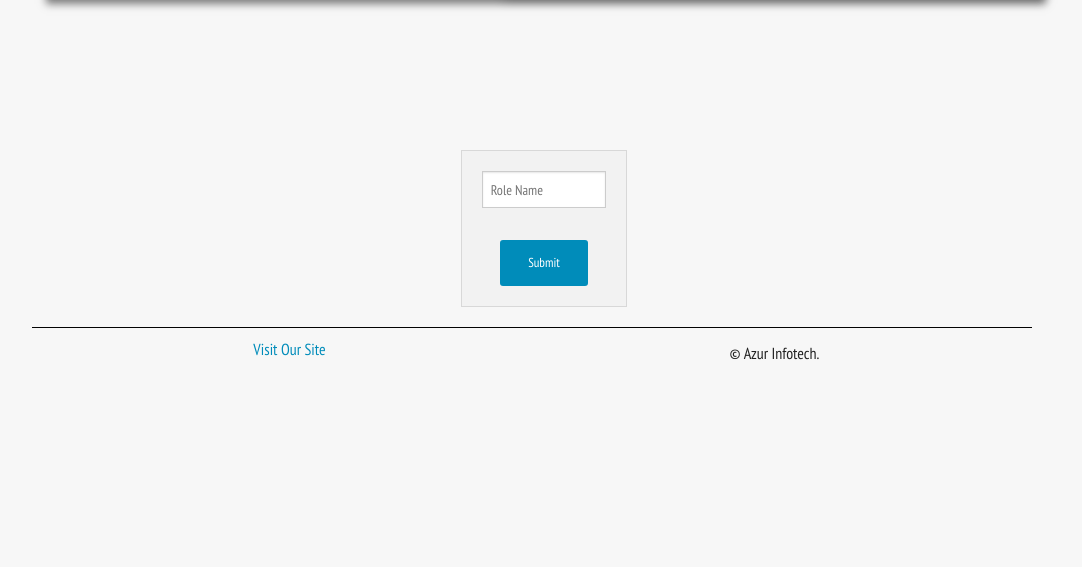
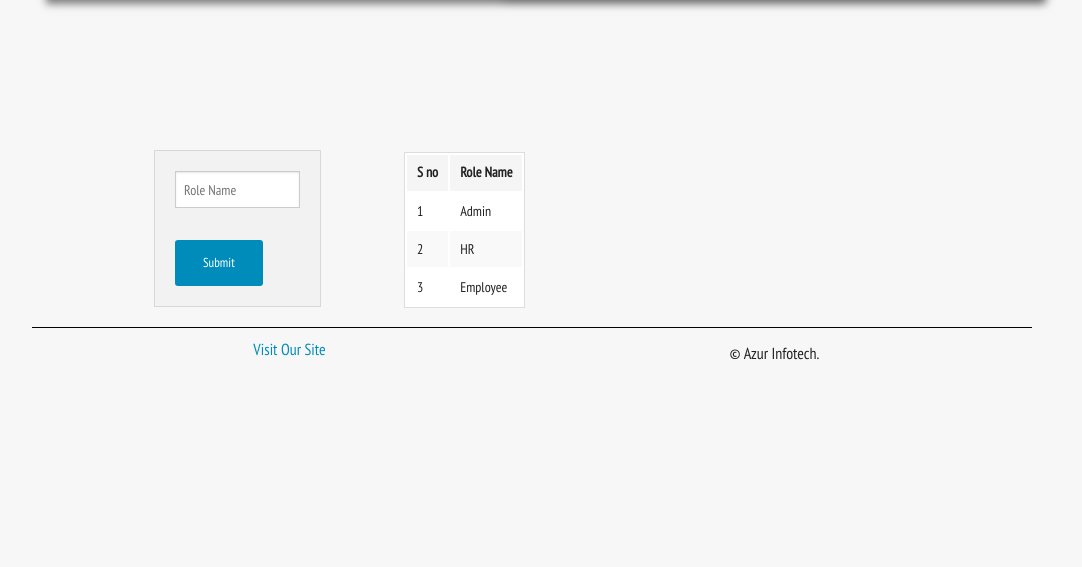
Before and after one commit to azurinfotech/hrTool, a PHP site: page /rol_form.php in a window 1280 px wide. Shown: the part 180-747 px from the top of the page, without its empty margins (96-1178 px from the left). Run offline with PHP 8.4, Linux system fonts and the light colour scheme; some libraries are stand-ins or nearby versions.

Commit message:
Roles and permissions

```diff
--- a/nbproject/private/private.xml
+++ b/nbproject/private/private.xml
@@ -3,7 +3,6 @@
     <editor-bookmarks xmlns="http://www.netbeans.org/ns/editor-bookmarks/2" lastBookmarkId="0"/>
     <open-files xmlns="http://www.netbeans.org/ns/projectui-open-files/2">
         <group>
-            <file>file:/C:/wamp/www/hrTool/header.php</file>
             <file>file:/C:/wamp/www/hrTool/forgotpass.php</file>
             <file>file:/C:/wamp/www/hrTool/login_App.php</file>
             <file>file:/C:/wamp/www/hrTool/permi_req_db.php</file>
@@ -13,6 +12,7 @@
             <file>file:/C:/wamp/www/hrTool/rol_form.php</file>
             <file>file:/C:/wamp/www/hrTool/rol_app.php</file>
             <file>file:/C:/wamp/www/hrTool/roll_db.php</file>
+            <file>file:/C:/wamp/www/hrTool/rol_permi.php</file>
             <file>file:/C:/wamp/www/hrTool/permi_form.php</file>
         </group>
     </open-files>
--- a/rol_form.php
+++ b/rol_form.php
@@ -10,7 +10,7 @@
 <?php include 'header.php'; ?>
         </header>
 
-    <div id="container2" class="row" align="center" style="margin-top:150px; width:200px;">
+    <div id="container2" class="row" style="margin-top:150px; width:200px; margin-left:250px;">
 
     <form class="container1" action="rol_app.php">
         <div class="panel large-10 medium-10"
@@ -21,6 +21,29 @@
  </div>
 </form>
     </div>
+        <table style="margin-left:500px; margin-top:-175px; position:absolute;">
+<thead>
+<tr>
+<th>S no</th>
+<th>Role Name</th>
+</tr>
+</thead>
+<tbody>
+    <tr>
+        <td>1</td>
+        <td>Admin</td>
+    </tr>
+    <tr>
+        <td>2</td>
+        <td>HR</td>
+    </tr>
+    <tr>
+        <td>3</td>
+        <td>Employee</td>
+    </tr>
+
+</tbody>
+</table>
      <?php include 'footer.php'; ?>
 </body>
 </html>
```
Also changed, not shown: permi_form.php (+18 -2 lines), permi_app.php (line endings or trailing spaces).
